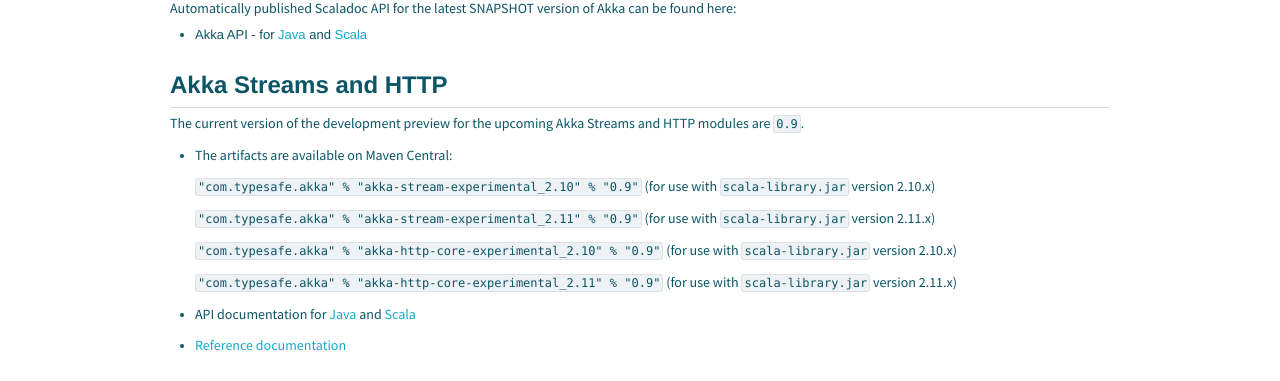
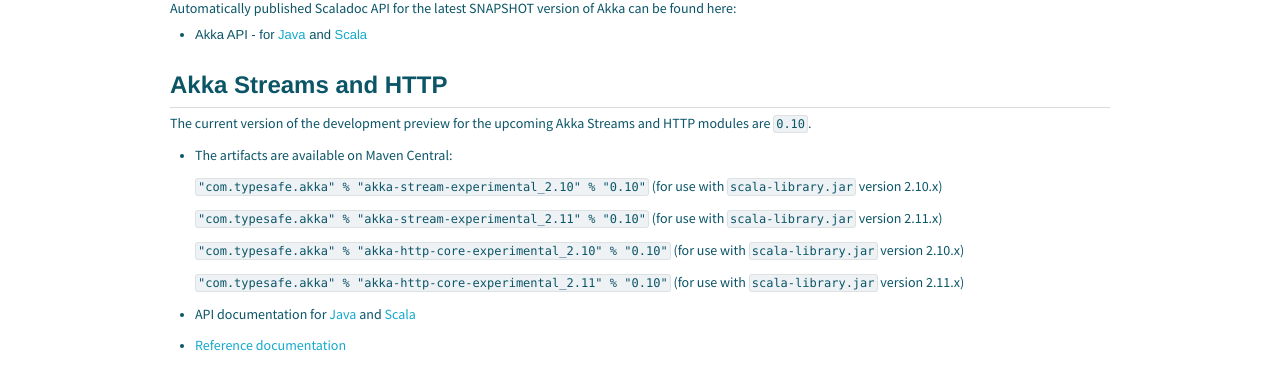
Before and after one commit to raboof/akka.github.com, a Jekyll site: the page built from docs/index.md, in a window 1280 px wide. Shown: the part 683-1064 px from the top of the page. Built offline with Jekyll 4.4.1, drawn with Linux system fonts in a browser that asks for light colours.

Commit message:
Release Streams 0.10

```diff
--- a/docs/index.md
+++ b/docs/index.md
@@ -39,21 +39,21 @@
 
 ## Akka Streams and HTTP
 
-The current version of the development preview for the upcoming Akka Streams and HTTP modules are `0.9`.
+The current version of the development preview for the upcoming Akka Streams and HTTP modules are `0.10`.
 
 * The artifacts are available on Maven Central:
 
-    `"com.typesafe.akka" % "akka-stream-experimental_2.10" % "0.9"` (for use with `scala-library.jar` version 2.10.x)
+    `"com.typesafe.akka" % "akka-stream-experimental_2.10" % "0.10"` (for use with `scala-library.jar` version 2.10.x)
 
-    `"com.typesafe.akka" % "akka-stream-experimental_2.11" % "0.9"` (for use with `scala-library.jar` version 2.11.x)
+    `"com.typesafe.akka" % "akka-stream-experimental_2.11" % "0.10"` (for use with `scala-library.jar` version 2.11.x)
 
-    `"com.typesafe.akka" % "akka-http-core-experimental_2.10" % "0.9"` (for use with `scala-library.jar` version 2.10.x)
+    `"com.typesafe.akka" % "akka-http-core-experimental_2.10" % "0.10"` (for use with `scala-library.jar` version 2.10.x)
 
-    `"com.typesafe.akka" % "akka-http-core-experimental_2.11" % "0.9"` (for use with `scala-library.jar` version 2.11.x)
+    `"com.typesafe.akka" % "akka-http-core-experimental_2.11" % "0.10"` (for use with `scala-library.jar` version 2.11.x)
 
-* API documentation for [Java](http://doc.akka.io/japi/akka-stream-and-http-experimental/0.9/) and [Scala](http://doc.akka.io/api/akka-stream-and-http-experimental/0.9/)
+* API documentation for [Java](http://doc.akka.io/japi/akka-stream-and-http-experimental/0.10/) and [Scala](http://doc.akka.io/api/akka-stream-and-http-experimental/0.10/)
 
-* [Reference documentation](http://doc.akka.io/docs/akka-stream-and-http-experimental/0.9/scala.html)
+* [Reference documentation](http://doc.akka.io/docs/akka-stream-and-http-experimental/0.10/scala.html)
 
 ## Old Versions
 
```
